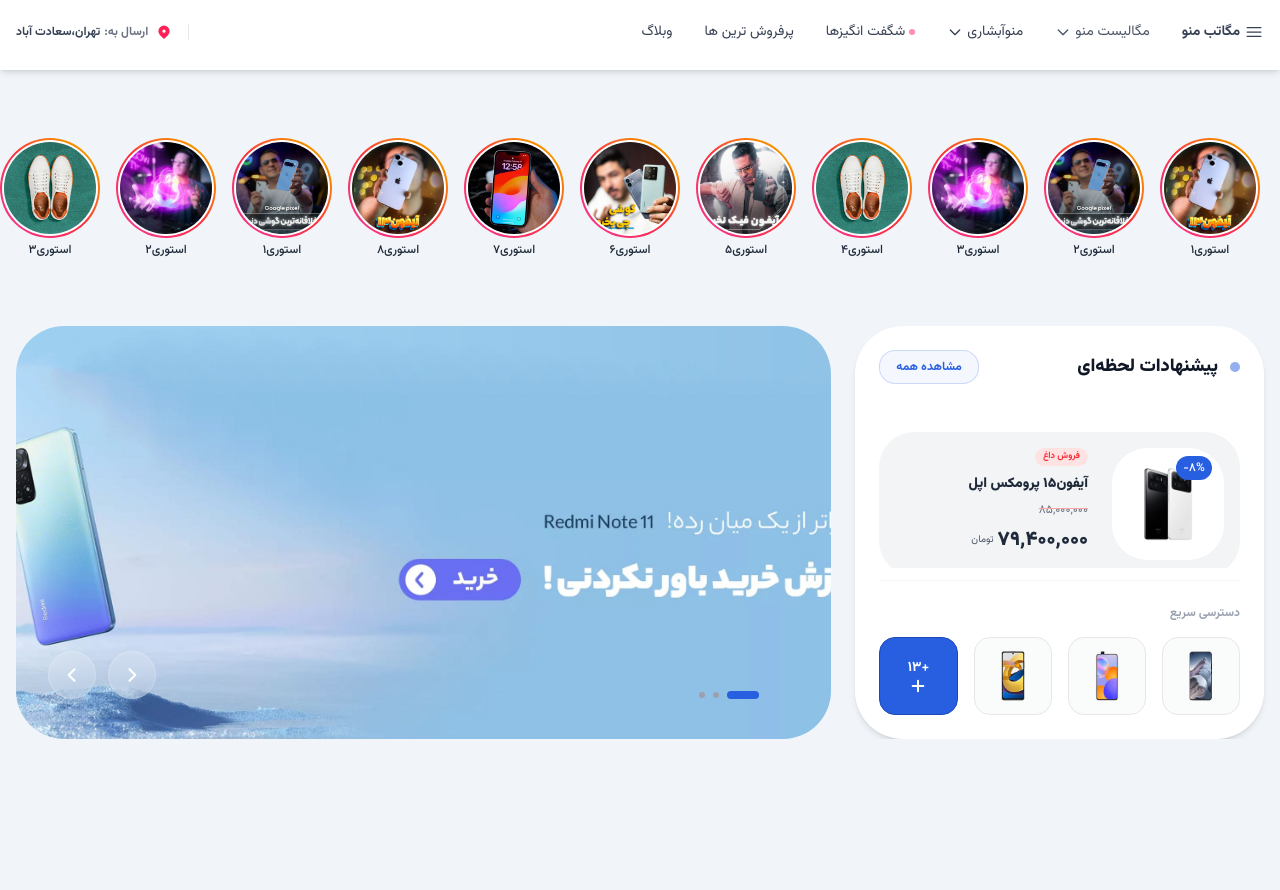
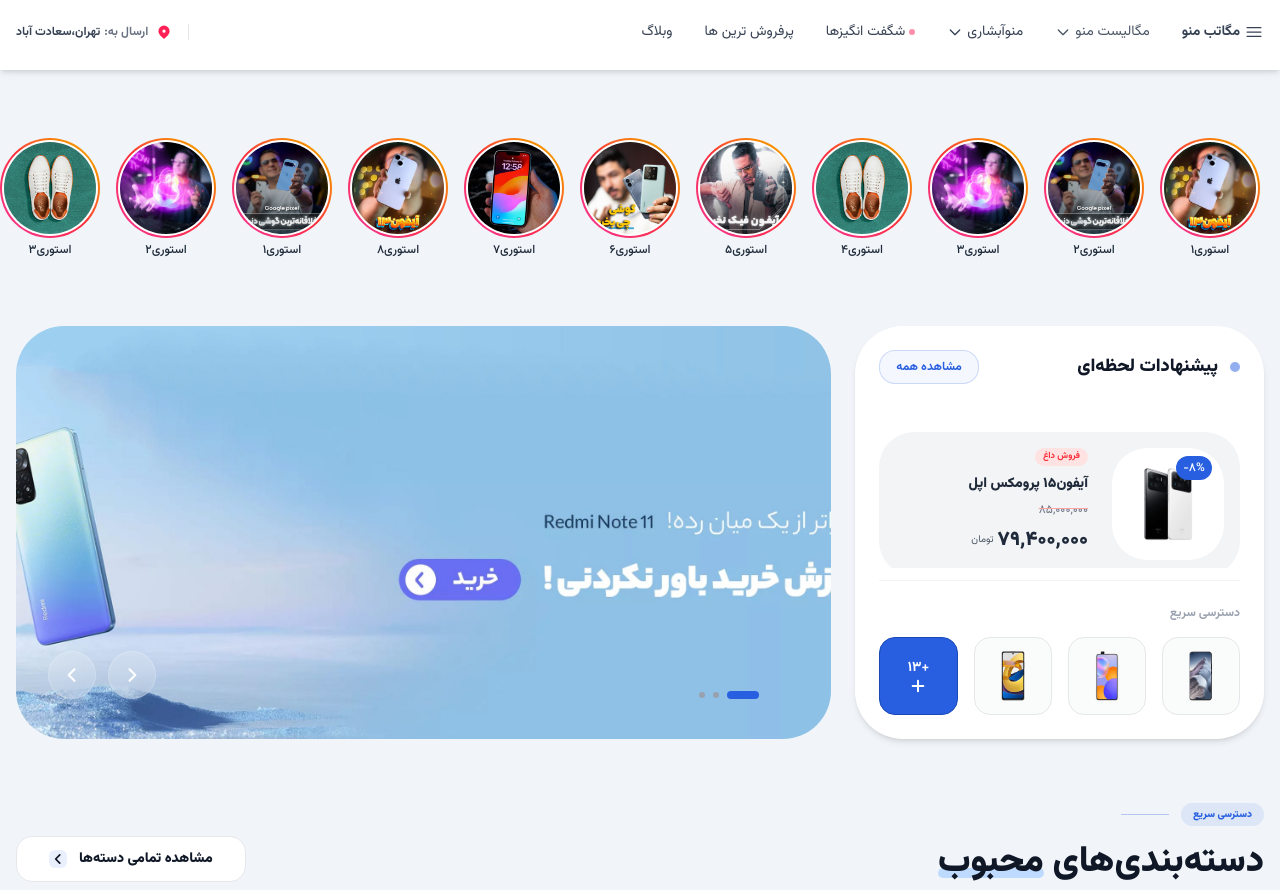
Before and after one commit to vahidr1996/vanilla-js-ecommerce, a website built with Vite: page index.html in a window 1280 px wide. Shown: the part 115-1005 px from the top of the page. Before the commit the page ends 854 px from the top, so only its background shows below. Built offline with nearby package versions, Linux system fonts and the light colour scheme.

Commit message:
feat: add categories section header with sweep hover effect

```diff
--- a/index.html
+++ b/index.html
@@ -675,6 +675,63 @@
           </div>
         </div>
       </section>
+      <!-- POPULAR CATEGORIES SECTION -->
+      <section class="wrapper mt-16">
+        <!-- Header Section -->
+        <div class="flex justify-between items-end">
+          <div>
+            <div class="flex gap-3 items-center mb-4">
+              <span
+                class="text-[10px] font-black px-3 py-1 text-primary bg-primary/10 rounded-2xl"
+                >دسترسی سریع</span
+              >
+              <div class="bg-primary/30 w-12 h-[1px]"></div>
+            </div>
+            <h2 class="text-gray-900 text-4xl font-black">
+              دسته‌بندی‌های
+              <span class="relative">
+                محبوب
+                <span
+                  class="absolute -z-10 bottom-[12px] left-0 w-full bg-blue-200 h-2.5 rounded-full"
+                >
+                </span>
+              </span>
+            </h2>
+          </div>
+
+          <a
+            class="relative overflow-hidden group flex items-center gap-3 px-8 py-3 rounded-2xl bg-white border border-gray-200 text-gray-900 text-sm font-black"
+            href="#"
+          >
+            <div
+              class="absolute inset-0 bg-primary translate-y-full group-hover:translate-y-0 transition-transform duration-500 ease-out z-0"
+            ></div>
+            <span
+              class="relative z-10 group-hover:text-white transition-colors duration-500"
+            >
+              مشاهده تمامی دسته‌ها</span
+            >
+
+            <div
+              class="p-0.5 bg-primary/10 rounded-md relative z-10 group-hover:text-white group-hover:bg-white/20 transition-colors duration-500"
+            >
+              <svg
+                class="w-3.5 h-3.5"
+                fill="none"
+                stroke="currentColor"
+                viewBox="0 0 24 24"
+              >
+                <path
+                  stroke-linecap="round"
+                  stroke-linejoin="round"
+                  stroke-width="3"
+                  d="M15 19l-7-7 7-7"
+                ></path>
+              </svg>
+            </div>
+          </a>
+        </div>
+      </section>
     </main>
 
     <script type="module" src="src/js/main.js"></script>
```
